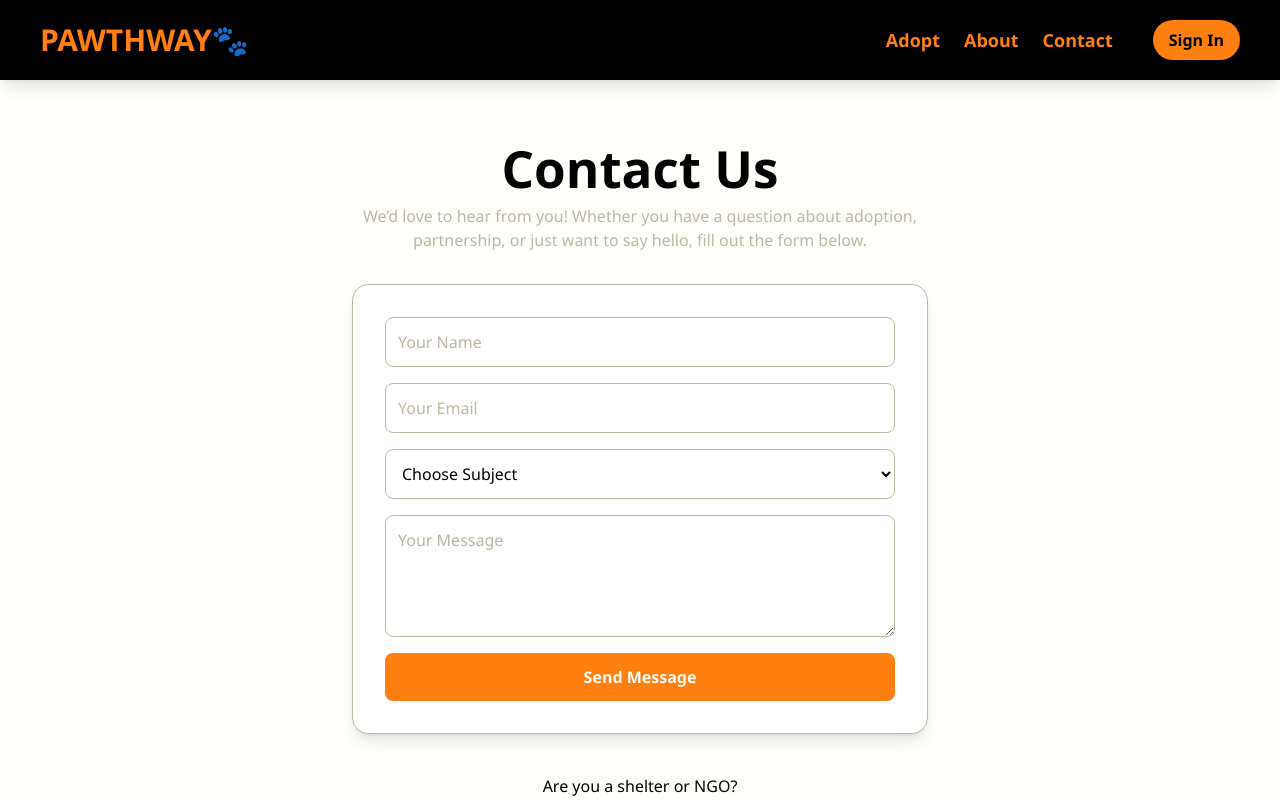
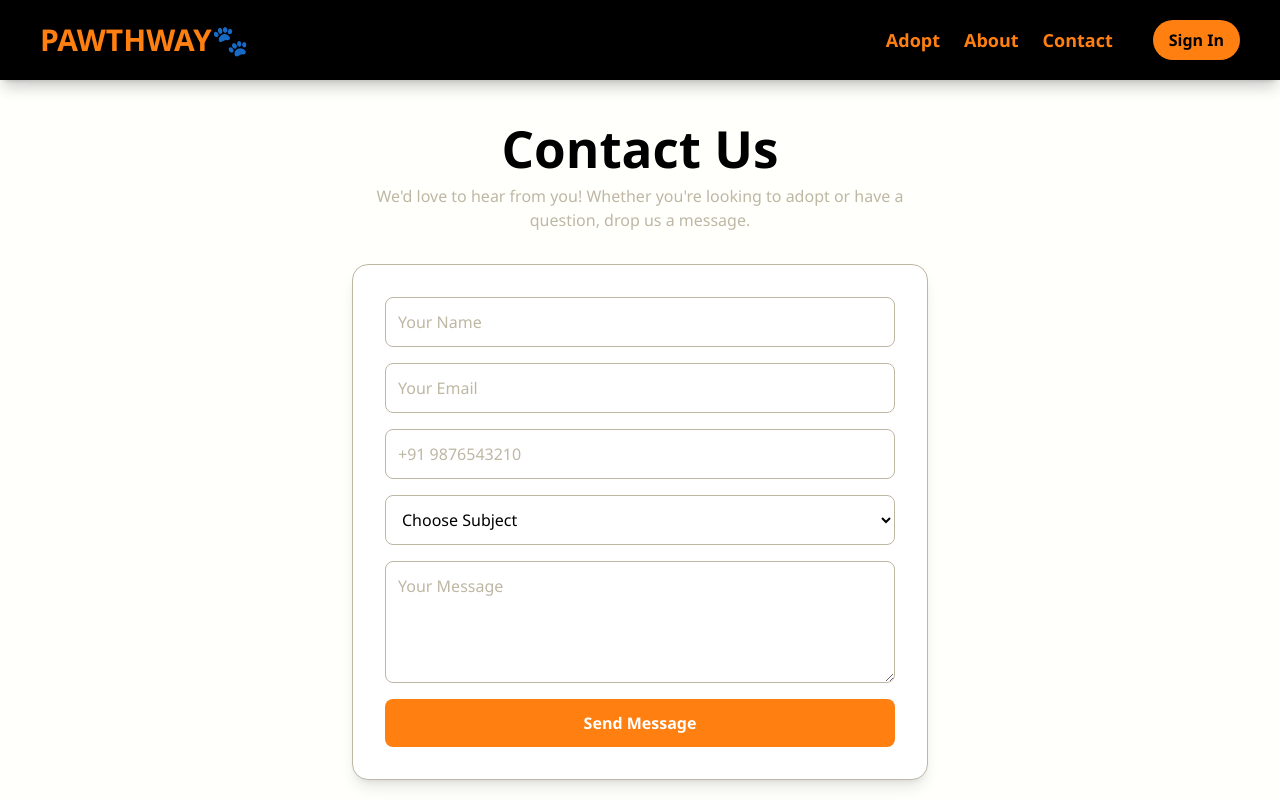
Before and after one commit to shaikh-arish-iqbal/pawthway-pet-adoption-system, a React (Vite) app: page /contact in a window 1280 px wide. Shown: the top 800 px of the page. Built offline with nearby package versions, Linux system fonts and the light colour scheme; no server answers.

Commit message:
Create: contact page

```diff
--- a/src/pages/Contact.jsx
+++ b/src/pages/Contact.jsx
@@ -1,70 +1,143 @@
-import React from "react";
+import React, { useState } from "react";
 import { motion } from "framer-motion";
 import { Link } from "react-router-dom";
+import { db } from "../firebaseConfig"; // adjust path if needed
+import { collection, addDoc, Timestamp } from "firebase/firestore";
+import Navbar from "../components/Navbar";
 import MyFooter from "../components/Footer";
 
 export default function Contact() {
+  const [formData, setFormData] = useState({
+    name: "",
+    email: "",
+    phone: "",
+    subject: "",
+    message: "",
+  });
+
+  const [successMsg, setSuccessMsg] = useState("");
+  const [errorMsg, setErrorMsg] = useState("");
+
+  const handleChange = (e) => {
+    setFormData({ ...formData, [e.target.name]: e.target.value });
+  };
+
+  const handleSubmit = async (e) => {
+    e.preventDefault();
+
+    try {
+      await addDoc(collection(db, "contacts"), {
+        ...formData,
+        createdAt: Timestamp.now(),
+      });
+      setSuccessMsg("Message sent successfully!");
+      setFormData({
+        name: "",
+        email: "",
+        phone: "",
+        subject: "",
+        message: "",
+      });
+      setTimeout(() => setSuccessMsg(""), 4000);
+    } catch (error) {
+      setErrorMsg("Failed to send message. Try again.");
+      console.error("Error adding contact: ", error);
+      setTimeout(() => setErrorMsg(""), 4000);
+    }
+  };
+
   return (
     <div className="bg-[#FFFFFC] min-h-screen flex flex-col justify-between">
-      {/* Navbar */}
+      <Navbar />
 
-      {/* Main Contact Section */}
       <motion.div
         initial={{ opacity: 0, y: 40 }}
         animate={{ opacity: 1, y: 0 }}
         transition={{ duration: 0.5 }}
-        className="flex flex-col items-center text-center px-6 pt-35"
+        className="flex flex-col items-center text-center px-6 pt-30"
       >
         <h1 className="text-4xl font-bold text-[#000000] mb-2">Contact Us</h1>
         <p className="text-[#BEB7A4] max-w-xl">
-          We’d love to hear from you! Whether you have a question about
-          adoption, partnership, or just want to say hello, fill out the form
-          below.
+          We'd love to hear from you! Whether you're looking to adopt or have a question, drop us a message.
         </p>
 
-        {/* Contact Form */}
         <motion.form
+          onSubmit={handleSubmit}
           whileHover={{ scale: 1.01 }}
           className="bg-white shadow-lg rounded-2xl p-8 mt-8 w-full max-w-xl border border-[#BEB7A4]"
         >
           <div className="flex flex-col gap-4">
             <input
+              name="name"
+              value={formData.name}
+              onChange={handleChange}
               type="text"
               placeholder="Your Name"
-              className="p-3 border border-[#BEB7A4] rounded-lg placeholder-[#BEB7A4] text-[#000000] focus:outline-none focus:ring-2 focus:ring-[#FF7F11]"
+              className="p-3 border border-[#BEB7A4] rounded-lg placeholder-[#BEB7A4] text-[#000000] focus:ring-2 focus:ring-[#FF7F11]"
+              required
             />
+
             <input
+              name="email"
+              value={formData.email}
+              onChange={handleChange}
               type="email"
               placeholder="Your Email"
-              className="p-3 border border-[#BEB7A4] rounded-lg placeholder-[#BEB7A4] text-[#000000] focus:outline-none focus:ring-2 focus:ring-[#FF7F11]"
+              className="p-3 border border-[#BEB7A4] rounded-lg placeholder-[#BEB7A4] text-[#000000] focus:ring-2 focus:ring-[#FF7F11]"
+              required
             />
+
+            <input
+              name="phone"
+              value={formData.phone}
+              onChange={handleChange}
+              type="tel"
+              placeholder="+91 9876543210"
+              pattern="^\+?[0-9\s\-]{10,15}$"
+              title="Enter a valid phone number starting with + and country code"
+              className="p-3 border border-[#BEB7A4] rounded-lg placeholder-[#BEB7A4] text-[#000000] focus:ring-2 focus:ring-[#FF7F11]"
+              required
+            />
+
             <select
-              className="p-3 border border-[#BEB7A4] rounded-lg text-[#000000] focus:outline-none focus:ring-2 focus:ring-[#FF7F11]"
+              name="subject"
+              value={formData.subject}
+              onChange={handleChange}
+              className="p-3 border border-[#BEB7A4] rounded-lg text-[#000000] focus:ring-2 focus:ring-[#FF7F11]"
+              required
             >
-              <option>Choose Subject</option>
+              <option value="">Choose Subject</option>
               <option>Adoption Inquiry</option>
               <option>Shelter Partnership</option>
               <option>Feedback</option>
               <option>Other</option>
             </select>
+
             <textarea
+              name="message"
+              value={formData.message}
+              onChange={handleChange}
               rows="4"
               placeholder="Your Message"
-              className="p-3 border border-[#BEB7A4] rounded-lg placeholder-[#BEB7A4] text-[#000000] focus:outline-none focus:ring-2 focus:ring-[#FF7F11]"
+              className="p-3 border border-[#BEB7A4] rounded-lg placeholder-[#BEB7A4] text-[#000000] focus:ring-2 focus:ring-[#FF7F11]"
+              required
             ></textarea>
+
             <motion.button
               whileHover={{ scale: 1.05 }}
               whileTap={{ scale: 0.98 }}
-              className="bg-[#FF7F11] text-white font-bold py-3 rounded-lg transition-all duration-200 hover:bg-[#FF1B1C] cursor-pointer"
               type="submit"
+              className="bg-[#FF7F11] text-white font-bold py-3 rounded-lg hover:bg-[#FF1B1C] transition-all duration-200 cursor-pointer"
             >
               Send Message
             </motion.button>
+
+            {successMsg && <p className="text-green-600 mt-2">{successMsg}</p>}
+            {errorMsg && <p className="text-red-600 mt-2">{errorMsg}</p>}
           </div>
         </motion.form>
 
-        {/* Call-to-action for shelters */}
-        <div className="mt-10 text-[#000000] mb-10">
+        <div className="mt-10 mb-10 text-[#000000]">
           <p className="mb-2">Are you a shelter or NGO?</p>
           <Link
             to="/register-shelter"
@@ -75,7 +148,6 @@ export default function Contact() {
         </div>
       </motion.div>
 
-      {/* Footer */}
       <MyFooter />
     </div>
   );
```
